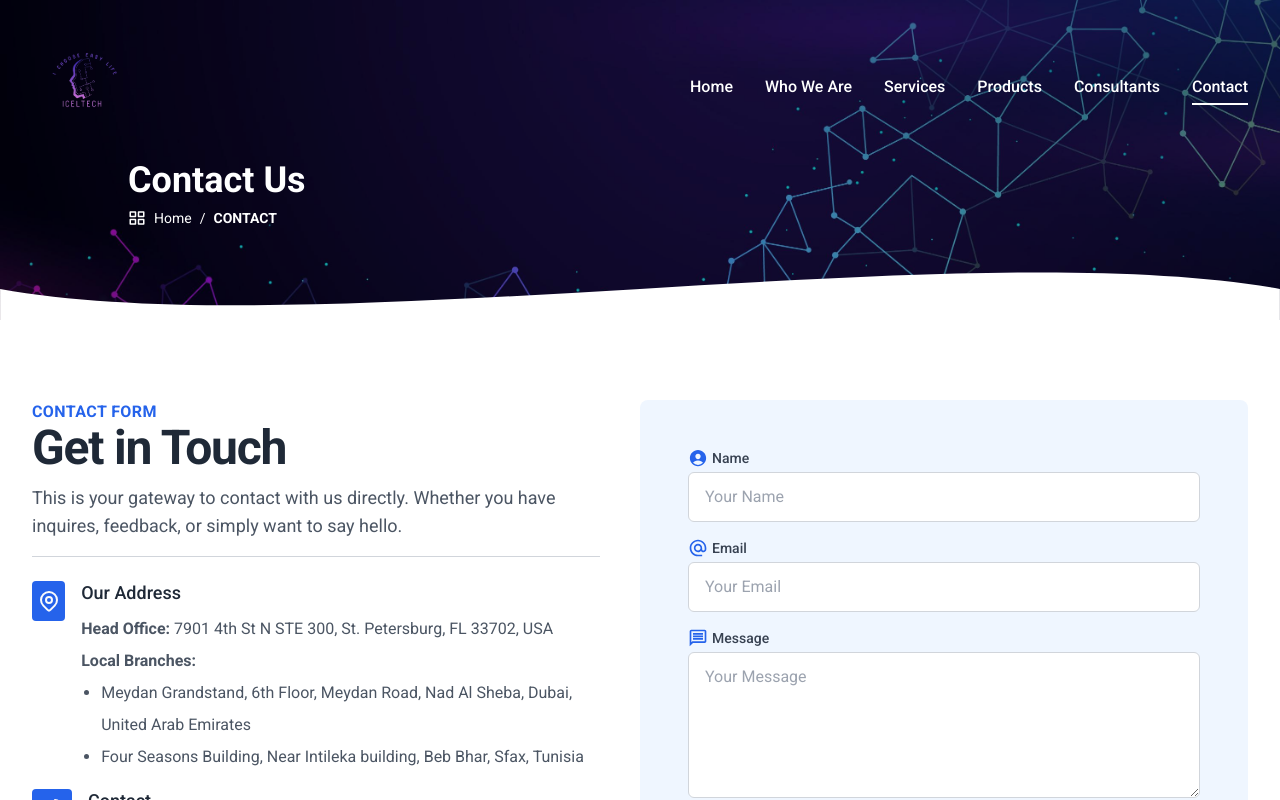
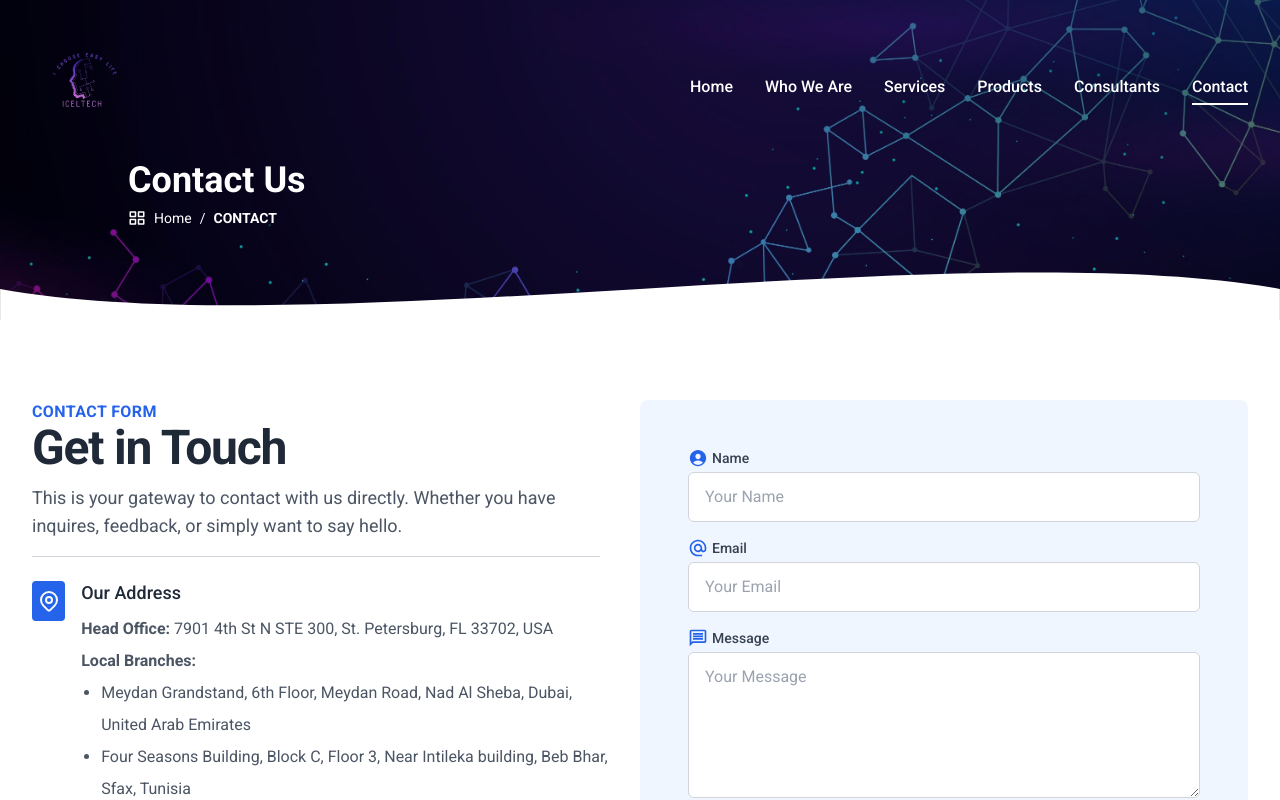
Before and after one commit to shoibaldas/next-job-app, a Next.js app: page /contact in a window 1280 px wide. Shown: the top 800 px of the page. Built offline with nearby package versions, Linux system fonts and the light colour scheme.

Commit message:
address updated

```diff
--- a/src/app/contact/page.jsx
+++ b/src/app/contact/page.jsx
@@ -108,7 +108,7 @@ const Contact = () => {
                         </p>
                         <ul className="list-disc pl-5 text-gray-600">
                           <li>Meydan Grandstand, 6th Floor, Meydan Road, Nad Al Sheba, Dubai, United Arab Emirates</li>
-                          <li>Four Seasons Building, Near Intileka building, Beb Bhar, Sfax, Tunisia</li>
+                          <li>Four Seasons Building, Block C, Floor 3, Near Intileka building, Beb Bhar, Sfax, Tunisia</li>
                         </ul>
                       </div>
 
```
